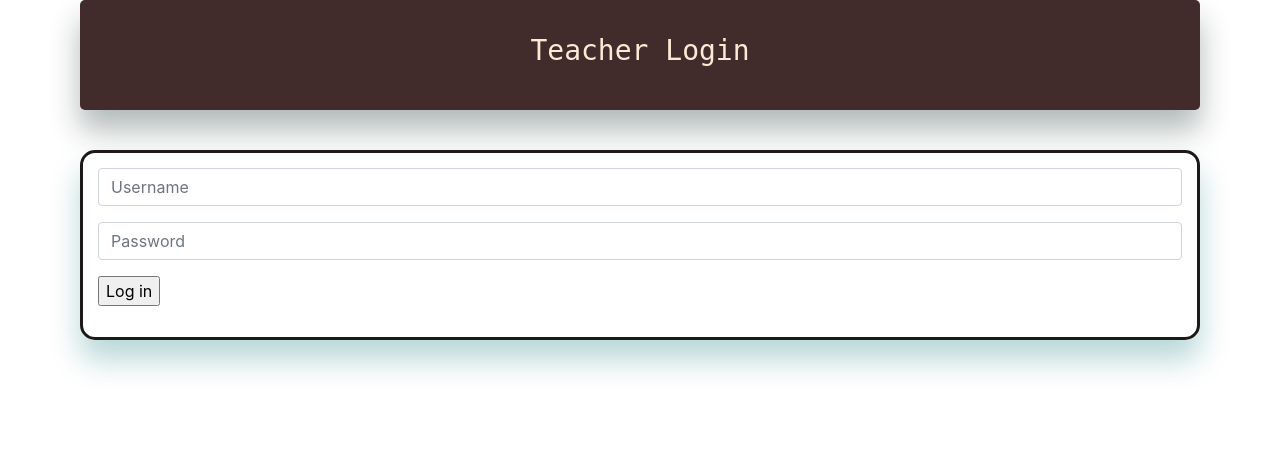
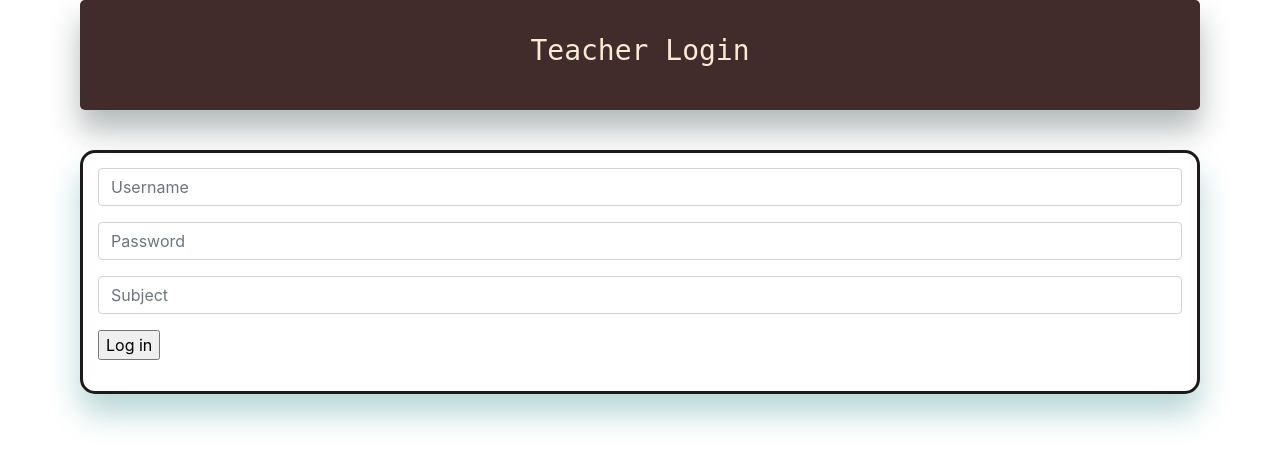
Before and after one commit to maze-runnar/addverb, a Flask app: page /teacher-login in a window 1280 px wide. Shown: the top 467 px of the page. Run offline with Flask 2, Linux system fonts and the light colour scheme; tables that the repository leaves empty hold one stand-in row (values such as "Sample post"); some libraries are stand-ins or nearby versions.

Commit message:
comleting the report, assignment, attendanceand video.

```diff
--- a/app.py
+++ b/app.py
@@ -11,7 +11,6 @@ app=Flask(__name__)
 
 app.config['SQLALCHEMY_DATABASE_URI'] = 'sqlite:///test2.db'
 db = SQLAlchemy(app)
-
 
 
 # class Student(db.Model):
@@ -83,6 +82,14 @@ class Student(db.Model):
         self.email = email
         self.password = password
 
+class Attendance(db.Model):
+	id = db.Column(db.Integer, primary_key=True)
+	email = db.Column(db.String(100))
+	subject = db.Column(db.String(100))
+
+	def __repr__(self):
+		return "<task %r> " % self.id
+
 
 db.create_all()
 
@@ -112,6 +119,7 @@ def StudenLogin():
 		email = request.form['email']
 		passw = request.form['password']
 		try:
+			session["student_email"] = email
 			data = db.session.query(Student).filter_by(email=email, password=passw).first()
 			#db.session.commit()
 			if data is not None:
@@ -132,10 +140,13 @@ def TeacherLogin():
 	if(request.method == "POST"):
 		username = request.form["username"]
 		password = request.form["password"]
+		subject = request.form["subject"]
 		if(username == "teacher" and password=="teacher"):
+			session["teacher_subject"] = subject
+			session["teacher_name"] = "teacher"
 			session["teacher_logged_in"] = True
 			session["logged_in"] = False
-			return redirect("/schedule")
+			return redirect("/")
 		else:
 			return "something went wrong"
 	else:
@@ -169,7 +180,6 @@ def elearning():
 
 @app.route("/current-classes", methods = ["Get", "POST"])
 def currentClass():
-
 	allclasses = db.session.query(MySchedule).all()
 	upcoming_classes = []
 	previous_classes = []
@@ -189,13 +199,27 @@ def currentClass():
 
 	return render_template("todayclass.html", previous_classes = previous_classes, upcoming_classes = upcoming_classes)
 
-# @app.route("/active-assignment", methods = ["Get", "POST"])
-# def assignments():
-# 	return render_template()
 
-# @app.route("/all-assignments", methods = ["Get", "POST"])
-# def posts():
-# 	return render_template()
+@app.route("/attend-class/<int:id>", methods=["GET", "POST"])
+def attendance(id):
+	if request.method == "POST":
+		my_subject = db.session.query(MySchedule).filter_by(id = id).first()
+		my_subject_name = my_subject.subject
+		url = my_subject.url
+		std_email = session["student_email"]
+		new_attendee = Attendance(email=std_email, subject=my_subject_name)
+		try:
+			db.session.add(new_attendee)
+			db.session.commit()
+			return redirect(url)
+		except:
+			return "error is here"
+	else:
+		return redirect("/current-classes")
+
+
+
+
 
 
 @app.route('/all-questions', methods=['GET', 'POST'])
@@ -277,7 +301,10 @@ def progress(id):
 	student_email = db.session.query(Student).filter_by(id=id).first()
 	answer_count = db.session.query(Answer).filter_by(email=student_email.email).count()
 	question_count = db.session.query(Todo).count()
-	return render_template("progress.html", answer_count=answer_count, question_count=question_count)
+	total_classes = db.session.query(MySchedule).filter_by(subject = session["teacher_subject"]).count()
+	attended_class = db.session.query(Attendance).filter_by(email = student_email.email, subject = session["teacher_subject"]).count()
+	missed_class = total_classes - attended_class
+	return render_template("progress.html", answer_count=answer_count, question_count=question_count, total_classes=total_classes, attended_class=attended_class, missed_class = missed_class)
 
 
 
@@ -297,7 +324,7 @@ def setSchedule():
 			return "something went wrong"
 	else:
 		current_time = datetime.utcnow
-		subjectclasses = db.session.query(MySchedule).filter_by(subject="DMS").all()
+		subjectclasses = db.session.query(MySchedule).filter_by(subject=session["teacher_subject"]).all()
 		db.session.commit()
 		allclasses = db.session.query(MySchedule).all()
 		db.session.commit()
--- a/templates/schedule.html
+++ b/templates/schedule.html
@@ -18,7 +18,7 @@ box-shadow: 0 20px 30px 0 rgba(23, 121, 121, 0.3);">
     </div>
     <div class="form-group">
       <label for="exampleInputPassword1">Subject</label>
-      <input type="text" class="form-control" name="subject" required="true">
+      <input type="text" class="form-control" name="subject" required="true" value="{{session['teacher_subject']}}">
     </div>
     <div class="form-group">
       <label for="exampleInputPassword1">Time</label>
--- a/templates/teacher_login.html
+++ b/templates/teacher_login.html
@@ -18,6 +18,7 @@ box-shadow: 0 20px 30px 0 rgba(23, 121, 121, 0.3);">
 <form action="/teacher-login" method="POST" style="padding: 15px 15px 15px 15px;">
   <div class="form-group"> <input type="username" class="form-control" name="username" placeholder="Username"></div>
  <div class="form-group"><input type="password" class="form-control" name="password" placeholder="Password"></div>
+   <div class="form-group"><input type="text" class="form-control" name="subject" placeholder="Subject"></div>
   <input type="submit" value="Log in">
 </form>
 
--- a/templates/todayclass.html
+++ b/templates/todayclass.html
@@ -16,7 +16,9 @@
       <td>{{i.subject}}</td>
       <td>{{i.time}}</td>
       <td>
-      <a class="btn btn-warning" target="_blank" href="{{i.url}}" role="button">Attend</a>
+      <form method="post" action="/attend-class/{{i.id}}">
+      <button type="submit" class="btn btn-warning" role="button">Attend</a>
+      </form>
       </td>
     </tr>
   {% endfor %}
```
Also changed, not shown: templates/index.html (+6 -3 lines), templates/progress.html (+34 -0 lines), test2.db.
